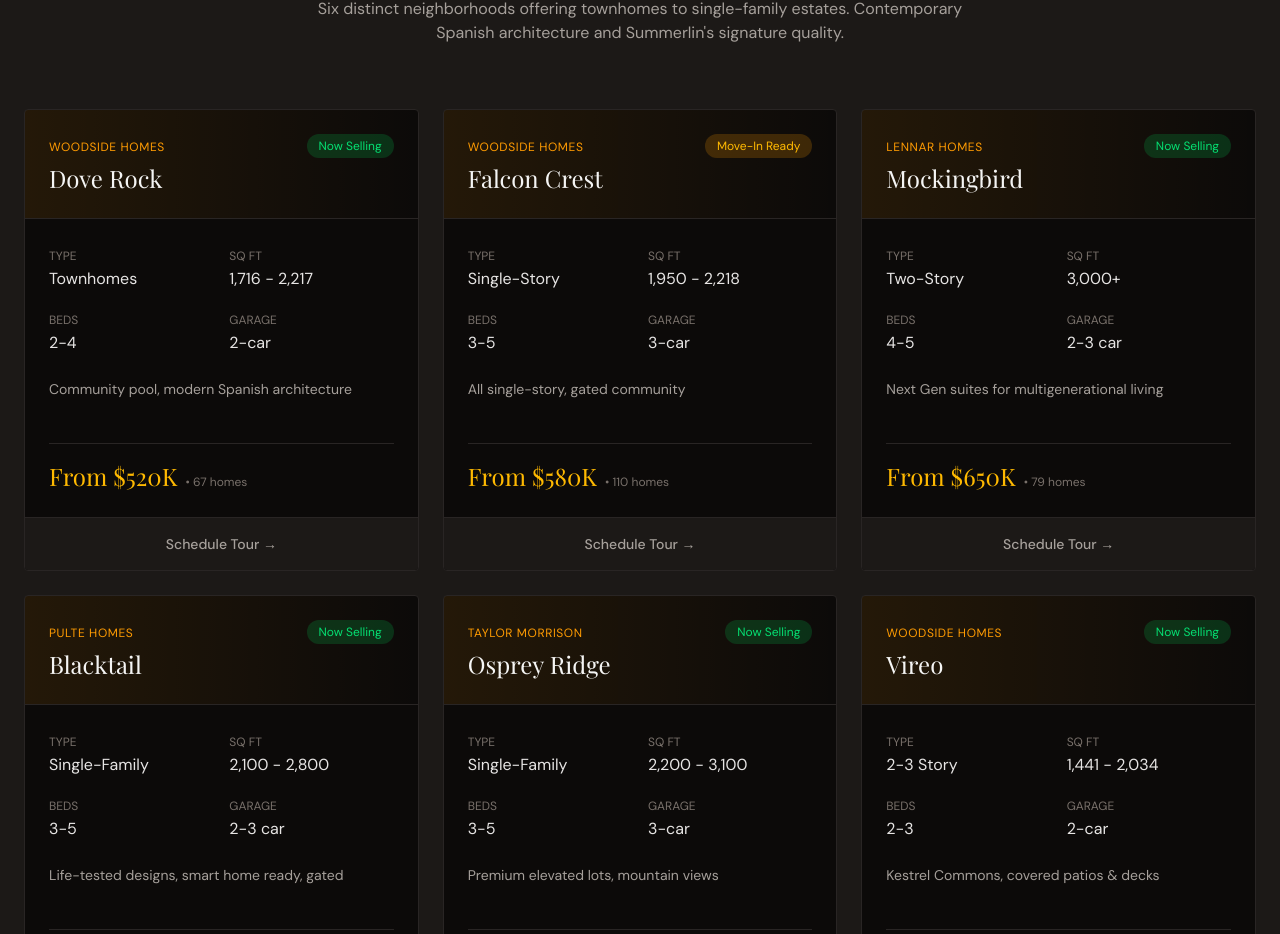
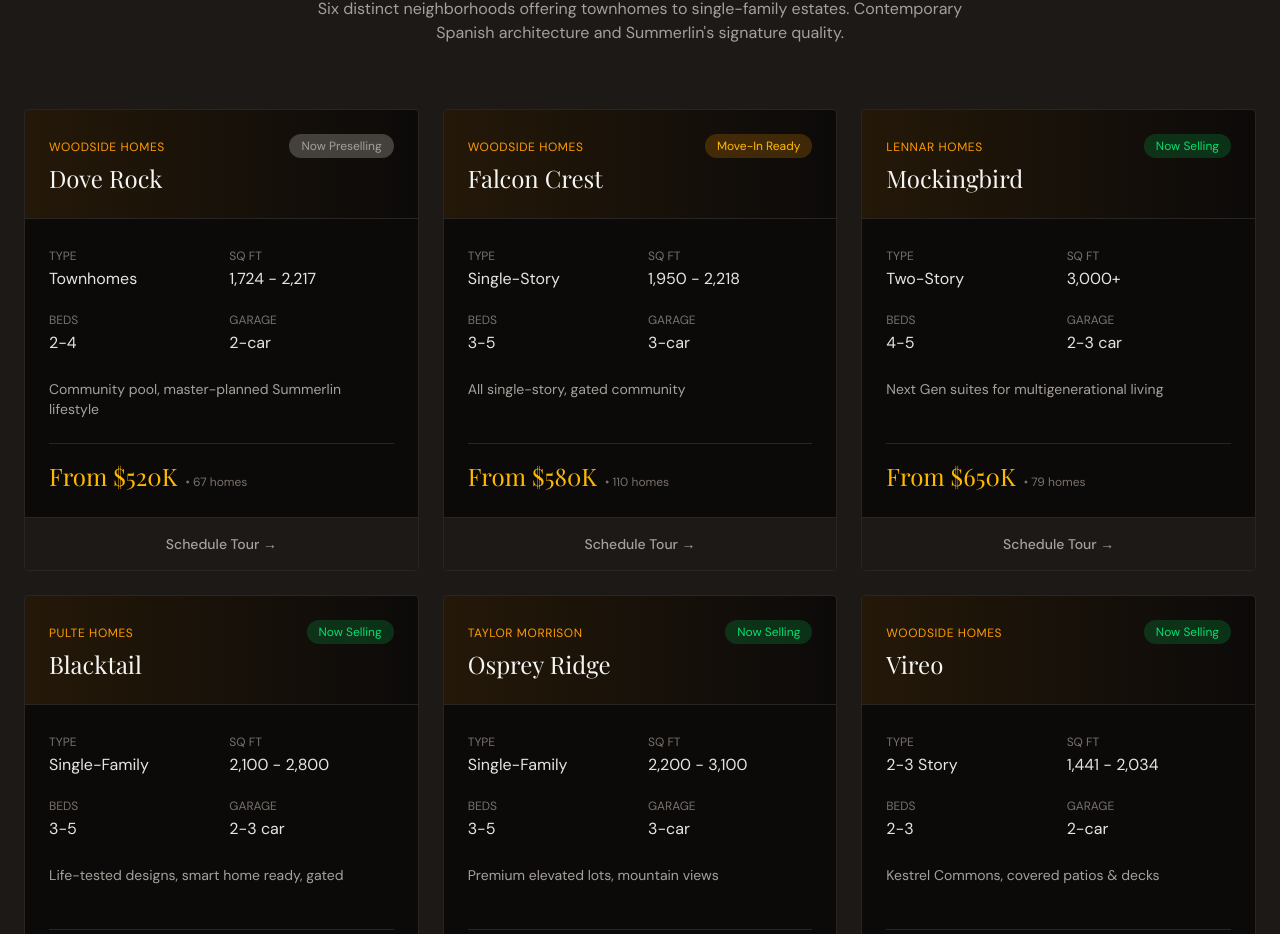
Before and after one commit to DrJanDuffy/kestrelvillage.com, a Next.js app: page / in a window 1280 px wide. Shown: the part 1790-2724 px from the top of the page. Built offline with nearby package versions, Linux system fonts and the light colour scheme.

Commit message:
Update Dove Rock data from official Woodside Homes website

```diff
--- a/src/data/communities.ts
+++ b/src/data/communities.ts
@@ -22,23 +22,23 @@
     name: 'Dove Rock',
     builder: 'Woodside Homes',
     type: 'Townhomes',
-    sqft: '1,716 - 2,217',
+    sqft: '1,724 - 2,217',
     beds: '2-4',
     baths: '2.5',
     garage: '2-car',
     price: 'From $520K',
-    status: 'Now Selling',
+    status: 'Now Preselling',
     units: 67,
-    highlight: 'Community pool, modern Spanish architecture',
-    description: 'Dove Rock at Kestrel Village offers Woodside Homes townhomes from $520K. 2–4 beds, 1,716–2,217 sq ft. Community pool and modern Spanish architecture in Summerlin West.',
+    highlight: 'Community pool, master-planned Summerlin lifestyle',
+    description: 'Dove Rock in Summerlin offers Woodside Homes townhomes from $519,990. 4 floor plans (Arden, Briar, Cora, Haven) with 2–4 beds, 1,724–2,217 sq ft. Community pool, near Red Rock Canyon, Downtown Summerlin, and TPC golf.',
     highlights: [
       'Community pool',
-      'Modern Spanish architecture',
-      '2–4 bedrooms',
-      '1,716–2,217 sq ft',
-      '2-car garage'
+      'Master-planned Summerlin community',
+      '4 floor plans: Arden, Briar, Cora, Haven',
+      '2–4 bedrooms, 1,724–2,217 sq ft',
+      'Near Red Rock Canyon & Downtown Summerlin'
     ],
-    amenities: ['Pool', 'HOA-maintained landscaping', 'Covered patios', 'Open floor plans']
+    amenities: ['Community pool', '200+ miles of trails', 'Near TPC Summerlin golf', 'Downtown Summerlin shopping', 'Energy-efficient features', '26 top-rated schools nearby']
   },
   {
     slug: 'falcon-crest',
```
